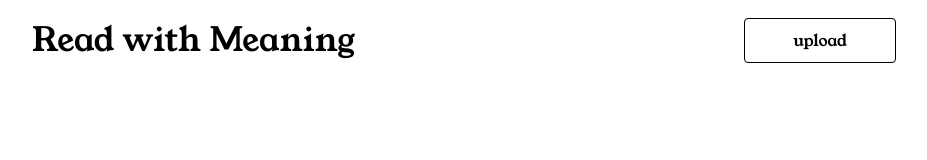
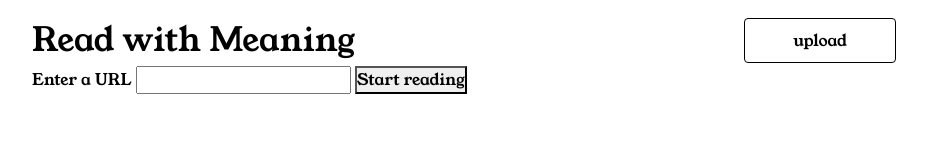
Before and after one commit to Arash-11/Read-with-Meaning, a website built with Vite: page index.html in a window 1280 px wide. Shown: the whole page, without its empty margins (176-1103 px from the left). Built offline with nearby package versions, Linux system fonts and the light colour scheme.

Commit message:
moved body font CSS into layout and worked on URLForm

```diff
--- /dev/null
+++ b/src/components/URLForm.ts
@@ -0,0 +1,37 @@
+export class URLForm {
+  el: HTMLFormElement;
+
+  constructor() {
+    this.el = this.createFormEl();
+    this._bindEvents();
+  }
+
+  private _bindEvents(): void {
+    this.el.addEventListener('submit', this.submitForm.bind(this));
+  }
+
+  createFormEl(): HTMLFormElement {
+    const formClassname = 'url-form';
+    const formLabelText = 'Enter a URL';
+    const formBtnText = 'Start reading';
+
+    const formEl: HTMLFormElement = document.createElement('form');
+    const formElContentStr = `
+      <label for="url" class="${formClassname}__label">${formLabelText}</label>
+      <input type="url" id="url" class="${formClassname}__input" />
+      <button type="submit" class="${formClassname}__btn">${formBtnText}</button>
+    `;
+    const parser: DOMParser = new DOMParser();
+    const formElContent: string = parser.parseFromString(formElContentStr, 'text/html').body.innerHTML;
+
+    formEl.setAttribute('data-url-form', '');
+    formEl.classList.add(formClassname);
+    formEl.innerHTML = formElContent;
+
+    return formEl;
+  }
+
+  submitForm(): void {
+    console.log('form submitted');
+  }
+}
--- a/src/components/uploadBtn.ts
+++ b/src/components/uploadBtn.ts
@@ -8,7 +8,7 @@ export class UploadBtn {
     this._bindEvents();
   }
 
-  _bindEvents() {
+  private _bindEvents(): void {
     this.el.addEventListener('mouseover', this.expandDropdown.bind(this));
     this.el.addEventListener('mouseout', this.shrinkDropdown.bind(this));
     this.el.addEventListener('focusin', this.expandDropdown.bind(this));
--- a/src/main.ts
+++ b/src/main.ts
@@ -1,4 +1,5 @@
-import { UploadBtn } from "./components/uploadBtn";
+import { UploadBtn } from "./components/UploadBtn";
+import { URLForm } from "./components/URLForm";
 
 const app = document.querySelector<HTMLElement>('[data-main]')!;
 
@@ -7,6 +8,8 @@ const app = document.querySelector<HTMLElement>('[data-main]')!;
 // The options dropdown's reveal/hide is handled in the CSS.
 new UploadBtn();
 
-app.innerHTML = ``;
+const urlForm = new URLForm();
+
+app.append(urlForm.el);
 
 export {};
--- a/src/styles/layouts/_body.scss
+++ b/src/styles/layouts/_body.scss
@@ -5,6 +5,7 @@ body {
   margin-inline: auto;
   width: 70%;
   max-width: $max-content-width;
+  font-family: var(--font-family-main);
 
   @include media(large) {
     & {
--- a/src/styles/tokens/_font.scss
+++ b/src/styles/tokens/_font.scss
@@ -19,7 +19,3 @@
 
   --font-family-main: 'Young Serif', serif;
 }
-
-body {
-  font-family: var(--font-family-main);
-}
--- a/src/styles/utils/_display.scss
+++ b/src/styles/utils/_display.scss
@@ -1,5 +1,10 @@
+// Is !important needed here?
 .hidden {
   display: none;
+}
+
+.visible {
+  display: block;
 }
 
 .desktop-only {
```
